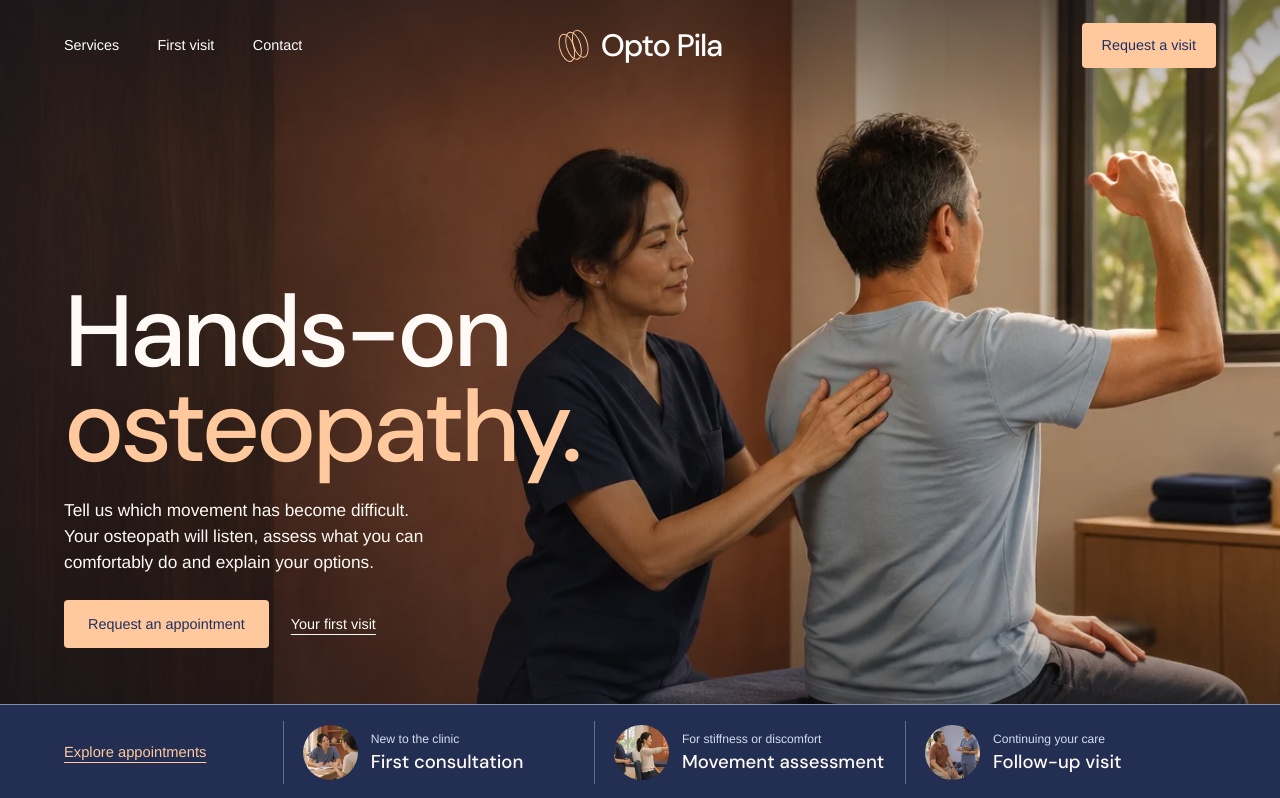
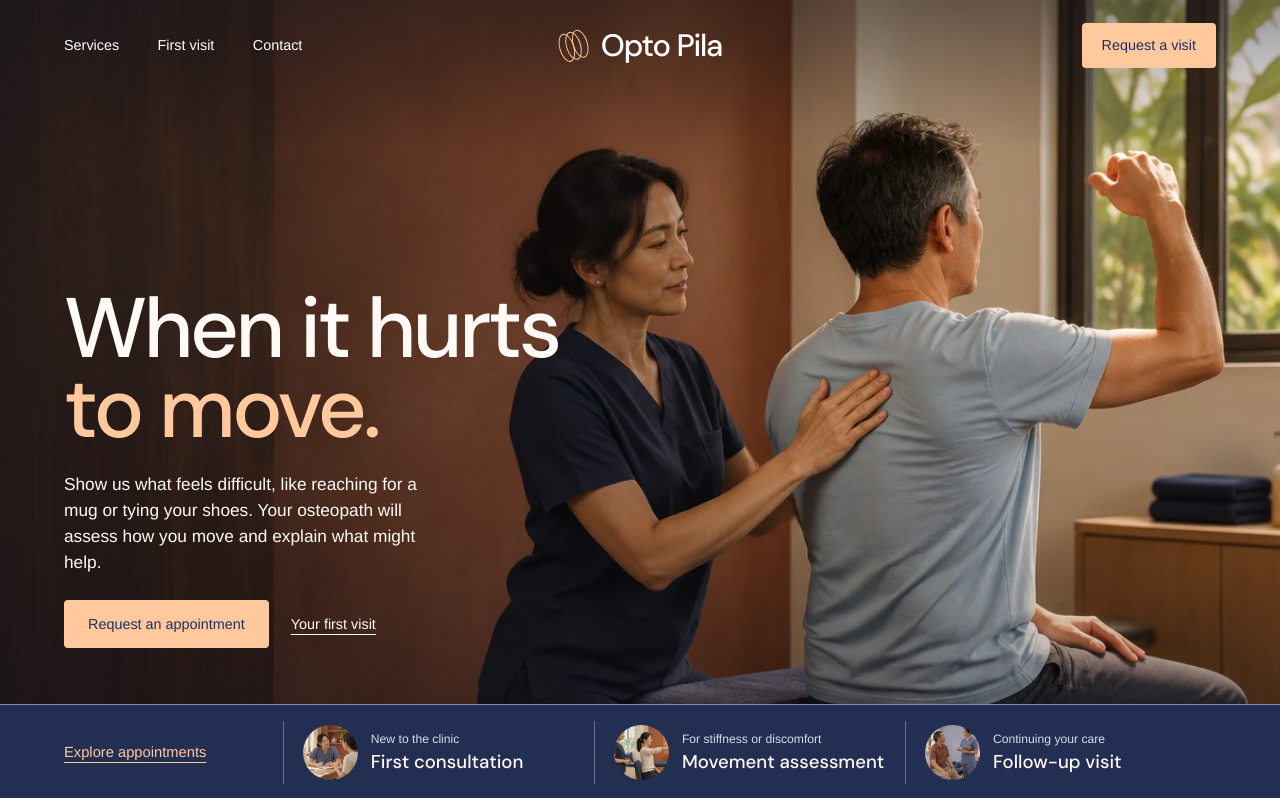
Before and after one commit to jianwongdesign/opto-pila-review, a plain HTML site: page index.html in a window 1280 px wide. Shown: the top 798 px of the page. Drawn offline with Linux system fonts and the light colour scheme.

Commit message:
Refresh the homepage headline and first-visit copy

```diff
--- a/index.html
+++ b/index.html
@@ -7,7 +7,7 @@
   <title>
    Osteopathy · Opto Pila
   </title>
-  <link href="style.css?v=9" rel="stylesheet"/>
+  <link href="style.css?v=10" rel="stylesheet"/>
   <script defer="" src="draft.js">
   </script>
  </head>
@@ -51,14 +51,14 @@
    <section class="hero">
     <div class="hero-layout wrap">
      <h1>
-      Hands-on
+      When it hurts
       <br/>
       <span>
-       osteopathy.
+       to move.
       </span>
      </h1>
      <p class="hero-intro">
-      Tell us which movement has become difficult. Your osteopath will listen, assess what you can comfortably do and explain your options.
+      Show us what feels difficult, like reaching for a mug or tying your shoes. Your osteopath will assess how you move and explain what might help.
      </p>
      <div class="hero-action">
       <a class="button" href="book.html">
--- a/style.css
+++ b/style.css
@@ -189,7 +189,7 @@ dd { overflow-wrap: anywhere; }
   padding-top: calc(98px + env(safe-area-inset-top));
   padding-bottom: clamp(32px, 7vh, 88px);
 }
-.hero h1 { --size: clamp(4.6rem, 7.9vw, 8.1rem); line-height: .94; letter-spacing: -.04em; }
+.hero h1 { --size: clamp(4.3rem, 6.6vw, 6.9rem); line-height: .94; letter-spacing: -.04em; }
 .hero h1 span { color: var(--apricot); }
 .hero-intro { max-width: 38ch; margin: 24px 0; color: #fffaf5; font-size: clamp(1rem, 1.35vw, 1.2rem); line-height: 1.5; }
 .hero-action { display: flex; align-items: center; gap: 8px 22px; flex-wrap: wrap; }
```
Also changed, not shown: 1 other file.
